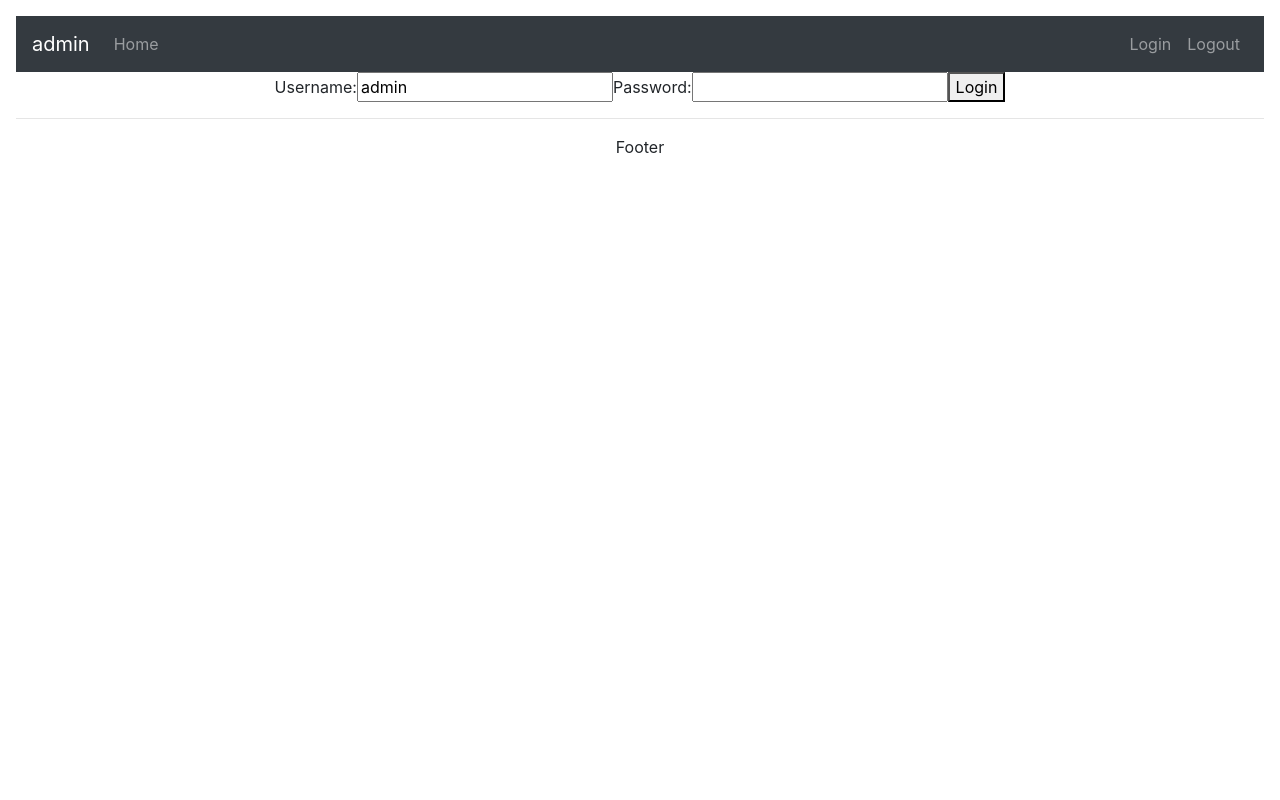
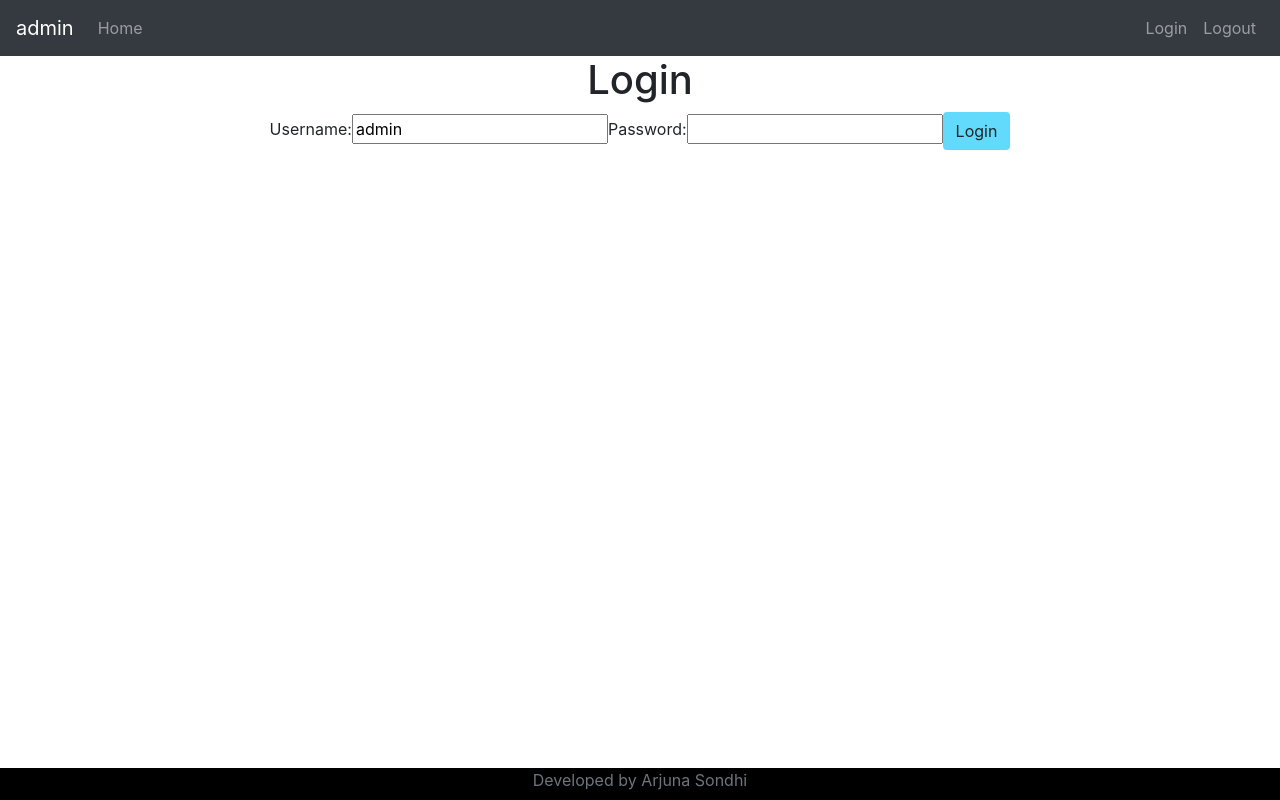
Before and after one commit to arjuna-sondhi/todo-app, a React (Create React App) app: page / in a window 1280 px wide. Built offline with nearby package versions, Linux system fonts and the light colour scheme.

Commit message:
Footer Elements
Added footer elements
Added css to todos page
Added css to login page

```diff
--- a/src/App.css
+++ b/src/App.css
@@ -1,7 +1,7 @@
 /* CSS for the App Component  */
 
 .App {
-  padding: 0.5rem;
+  /* padding: 0.5rem; */
   text-align: center;
 }
 
@@ -39,3 +39,15 @@
     transform: rotate(360deg);
   }
 }
+
+button {
+  background-color: #61dafb !important;
+}
+
+.footer {
+  position: absolute;
+  bottom: 0;
+  width: 100%;
+  height: 2rem;
+  background-color: black;
+}
--- a/src/components/todo/ListTodosComponent.jsx
+++ b/src/components/todo/ListTodosComponent.jsx
@@ -34,10 +34,10 @@ export class ListTodosComponent extends Component {
         <div>Welcome {this.props.match.params.name}</div>
         <div>
           <h1> List Todos</h1>
-          <table>
+          <div className="container">
+            <table className="table">
               <thead>
                 <tr>
-                <th>id</th>
                   <th>description</th>
                   <th>Completed?</th>
                   <th>Target Date</th>
@@ -56,6 +56,7 @@ export class ListTodosComponent extends Component {
             </table>
           </div>
         </div>
+      </div>
     );
   }
 }
--- a/src/components/todo/LoginComponent.jsx
+++ b/src/components/todo/LoginComponent.jsx
@@ -34,8 +34,12 @@ export class LoginComponent extends Component {
   render() {
     return (
       <div>
-        {this.state.hasLoginFailed && <div>Invalid Credentials</div>}
-        {this.state.showSuccessMessage && <div>Successful</div>}
+        <h1>Login</h1>
+        <div className="container">
+          {this.state.hasLoginFailed && (
+            <div className="alert alert-warning">Invalid Credentials</div>
+          )}
+          {/* {this.state.showSuccessMessage && <div>Successful</div>} */}
           Username:
           <input
             type="text"
@@ -50,7 +54,10 @@ export class LoginComponent extends Component {
             value={this.state.password}
             onChange={this.handleChange}
           />
-        <button onClick={this.loginClicked}>Login</button>
+          <button className="btn" onClick={this.loginClicked}>
+            Login
+          </button>
+        </div>
       </div>
     );
   }
--- a/src/components/todo/TodoApp.jsx
+++ b/src/components/todo/TodoApp.jsx
@@ -69,10 +69,9 @@ class HeaderComponent extends Component {
 class FooterComponent extends Component {
   render() {
     return (
-      <div>
-        <hr />
-        Footer
-      </div>
+      <footer className="footer">
+        <span className="text-muted">Developed by Arjuna Sondhi</span>
+      </footer>
     );
   }
 }
```
Lines whose indentation alone changed are shown as unchanged.
